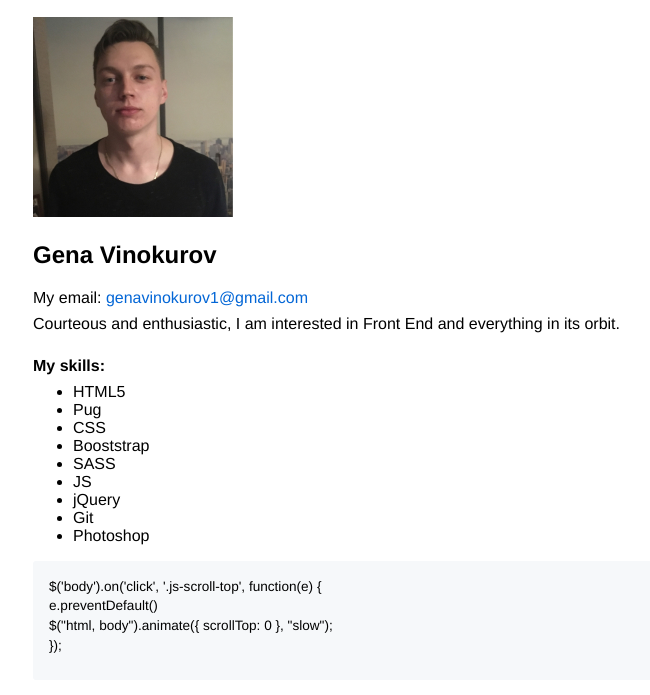
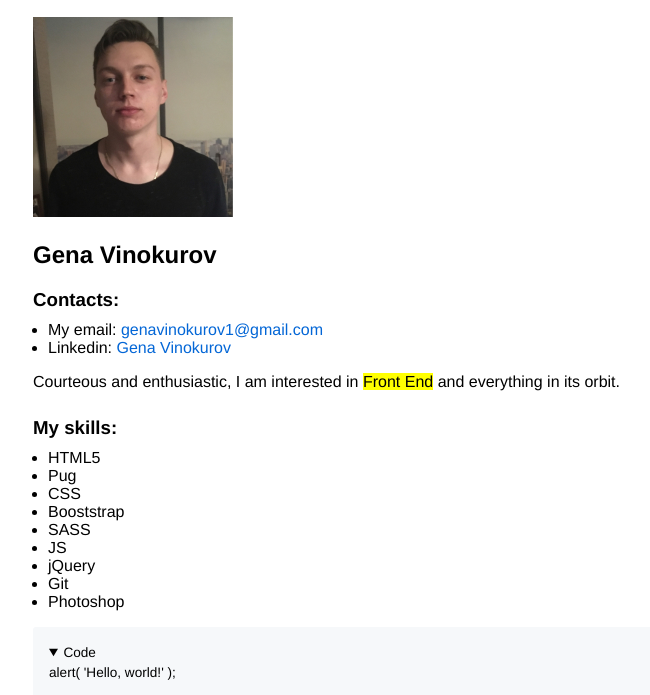
Before and after one commit to GenaVinokurov/rsschool-cv, a plain HTML site: page index.html in a window 1280 px wide. Shown: the part 105-800 px from the top of the page, without its empty margins (101-751 px from the left). Drawn offline with Linux system fonts and the light colour scheme.

Commit message:
feat: add new tags

```diff
--- a/css.css
+++ b/css.css
@@ -10,6 +10,7 @@ body {
 .container {
   max-width: 1012px;
   width: 100%;
+  padding: 0 20px;
 }
 .avatar {
   max-width: 200px;
@@ -36,7 +37,6 @@ body {
   background-size: contain;
 }
 .title {
-  /* font-size: 1.17em; */
   color: #000;
   font-weight: 600;
 }
@@ -56,8 +56,17 @@ p span {
   border-radius: 3px;
   margin-bottom: 16px;
 }
-ul p {
+ul {
+  margin-top: 0;
   margin-left: -40px;
+}
+ul li {
+  margin-left: 15px;
+  font-weight: 400;
+}
+.title_list {
+  font-weight: 600;
+  margin-bottom: 10px;
 }
 .header {
   border-bottom: 2px solid #0366d6;
--- a/index.html
+++ b/index.html
@@ -13,12 +13,16 @@
             <h1 class="">My resume</h1>
         </header>
         <main>
-            <img class="avatar" src="./img/photo.jpg">
+            <img class="avatar" src="./img/photo.jpg" alt="avatar">
             <h2 class='title'>Gena Vinokurov</h2>
-            <p class="text">My email: <a class="link" href="mailto:genavinokurov1@gmail.com">genavinokurov1@gmail.com</a></p>
-            <p class="text">Courteous and enthusiastic, I am interested in Front End and everything in its orbit.</p>
+            <h3 class="title_list">Сontacts:</h3>
+            <ul>
+                <li class="text">My email: <a class="link" href="mailto:genavinokurov1@gmail.com">genavinokurov1@gmail.com</a></li>
+                <li class="text">Linkedin: <a class="link" href="https://www.linkedin.com/in/gena-vinokurov-275a6b183/">Gena Vinokurov</a></li>
+            </ul>
+            <p class="text">Courteous and enthusiastic, I am interested in <mark>Front End</mark> and everything in its orbit.</p>
+            <h3 class="title_list">My skills:</h3>
             <ul >
-                <p class="title">My skills:</p>
                 <li>HTML5</li>
                 <li>Pug</li>
                 <li>CSS</li>
@@ -30,10 +34,11 @@
                 <li>Photoshop</li>
             </ul>
             <div class="codeBlock">
-                <p class="code">$('body').on('click', '.js-scroll-top', function(e) { </br>
-                    e.preventDefault()</br>
-                    $("html, body").animate({ scrollTop: 0 }, "slow");</br>
-                });</p>
+                <details open="open">
+                    <summary>Code</summary>
+                    alert( 'Hello, world!' );
+                </details>
+
             </div>
             <h3 class="title">Experience:</h3>
             <p class="text"><span>Front-end developer </span>in Bed-grafix. 1 year of experience</p>
```
